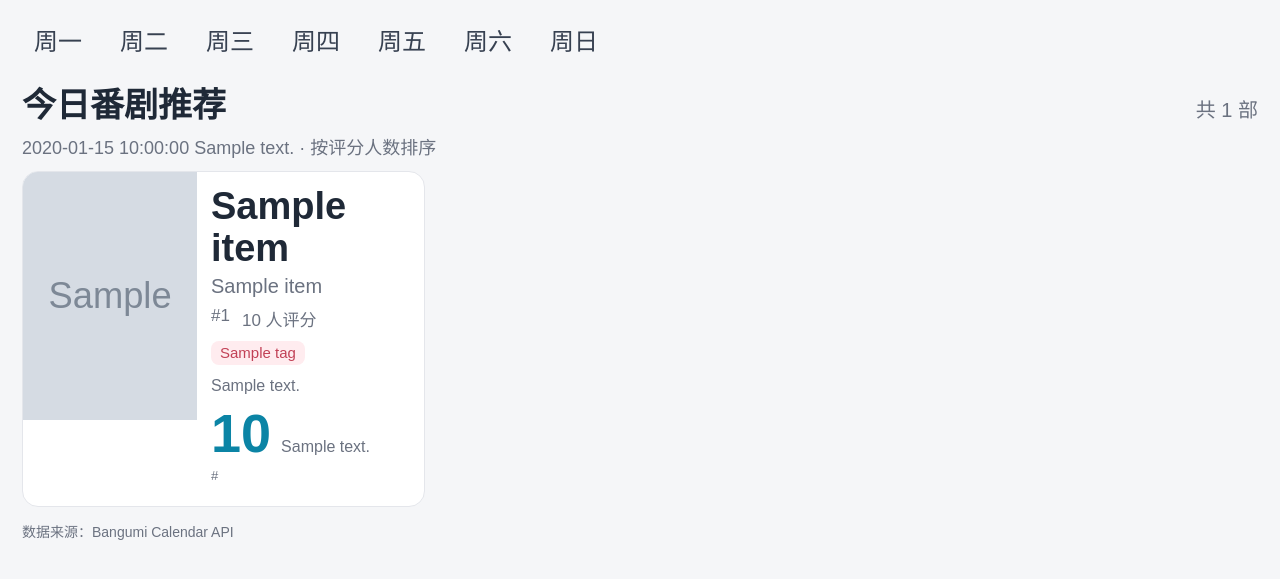
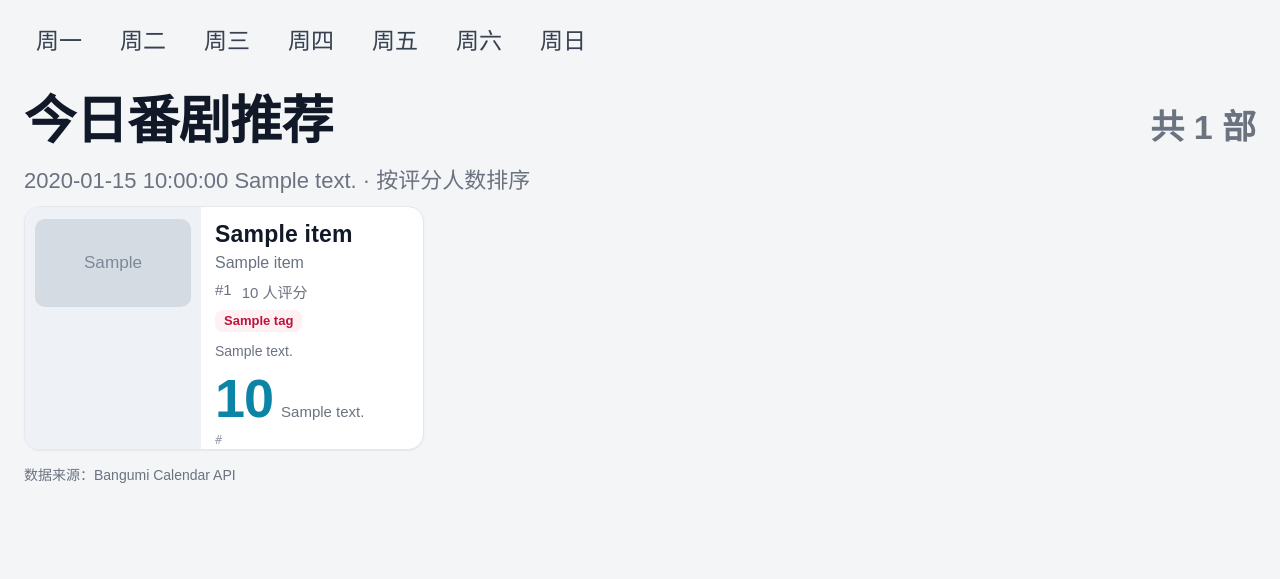
Before and after one commit to SumilerJR/astrbot_plugin_bangumi, a Python web app: template templates/bangumi_day_template.html in a window 1280 px wide. Shown: the top 579 px of the page. Run offline with Jinja, Linux system fonts and the light colour scheme; the template is opened without the code that fills it: most values are stand-ins (such as "Sample title", 1, 10 or a date in 2020); grey boxes marked "Sample" are stand-in pictures.

Commit message:
✨ [feat](bangumi): 支持周x新番并优化卡片渲染

```diff
--- a/templates/bangumi_day_template.html
+++ b/templates/bangumi_day_template.html
@@ -6,16 +6,19 @@
     <title>今日番剧推荐</title>
     <style>
       :root {
-        --page-bg: #f5f6f8;
+        --page-bg: #f3f5f7;
         --card-bg: #ffffff;
-        --card-border: #e4e6eb;
-        --text-main: #1f2937;
+        --card-border: #e5e7eb;
+        --text-main: #111827;
         --text-sub: #6b7280;
-        --text-link: #6b7280;
+        --text-link: #9ca3af;
         --score: #0b84a5;
-        --tag-bg: #ffecef;
-        --tag-text: #c24156;
-        --active-tab-bg: #d9dce3;
+        --tag-bg: #fff1f3;
+        --tag-text: #be123c;
+        --active-tab-bg: #d9dee7;
+        --active-tab-text: #111827;
+        --shadow-card: 0 1px 2px rgba(15, 23, 42, 0.06);
+        --shadow-card-hover: 0 4px 14px rgba(15, 23, 42, 0.08);
       }
 
       * {
@@ -24,10 +27,10 @@
 
       body {
         margin: 0;
-        padding: 20px 22px 28px;
+        padding: 20px 24px 30px;
         background: var(--page-bg);
         color: var(--text-main);
-        font-family: "PingFang SC", "Noto Sans SC", "Microsoft YaHei", sans-serif;
+        font-family: "MiSans", "PingFang SC", "Noto Sans SC", "Microsoft YaHei", sans-serif;
       }
 
       .board {
@@ -38,13 +41,13 @@
       .weekday-nav {
         display: flex;
         gap: 14px;
-        margin-bottom: 14px;
+        margin-bottom: 16px;
       }
 
       .weekday-tab {
         min-width: 60px;
         text-align: center;
-        font-size: 24px;
+        font-size: 23px;
         line-height: 1;
         padding: 10px 12px;
         border-radius: 12px;
@@ -53,6 +56,7 @@
 
       .weekday-tab.active {
         background: var(--active-tab-bg);
+        color: var(--active-tab-text);
         font-weight: 700;
       }
 
@@ -65,92 +69,130 @@
 
       .title {
         margin: 0;
-        font-size: 34px;
+        font-size: 52px;
+        letter-spacing: -0.5px;
         font-weight: 700;
       }
 
       .subtitle {
-        margin: 6px 0 0;
+        margin: 8px 0 0;
         color: var(--text-sub);
-        font-size: 18px;
+        font-size: 22px;
       }
 
       .count {
-        font-size: 20px;
+        font-size: 34px;
         color: var(--text-sub);
+        font-weight: 600;
       }
 
       .cards {
         display: grid;
         grid-template-columns: repeat(3, minmax(0, 1fr));
-        gap: 14px;
+        gap: 16px;
       }
 
       .card {
         display: grid;
-        grid-template-columns: 174px 1fr;
-        min-height: 248px;
+        grid-template-columns: 176px 1fr;
+        height: 244px;
         border: 1px solid var(--card-border);
         border-radius: 16px;
         overflow: hidden;
         background: var(--card-bg);
+        box-shadow: var(--shadow-card);
+        transition: box-shadow 0.16s ease;
+      }
+
+      .card:hover {
+        box-shadow: var(--shadow-card-hover);
       }
 
       .cover-wrap {
-        width: 174px;
-        height: 248px;
-        background: #eceff4;
+        width: 176px;
+        height: 244px;
+        background: #eef1f5;
+        padding: 12px 10px;
+        display: flex;
+        align-items: flex-start;
+        justify-content: center;
       }
 
       .cover {
         width: 100%;
-        height: 100%;
+        height: auto;
+        aspect-ratio: 16 / 9;
         display: block;
         object-fit: cover;
+        border-radius: 10px;
       }
 
       .cover-fallback {
         width: 100%;
-        height: 100%;
+        height: auto;
+        aspect-ratio: 16 / 9;
         display: flex;
         align-items: center;
         justify-content: center;
-        color: #9ca3af;
-        font-size: 14px;
+        color: #94a3b8;
+        font-size: 13px;
+        font-weight: 600;
+        letter-spacing: 0.2px;
+        border-radius: 10px;
+        background: #dde3ea;
       }
 
       .content {
-        padding: 14px 14px 10px;
+        padding: 14px 14px 12px;
+        display: flex;
+        flex-direction: column;
+        min-width: 0;
       }
 
       .name {
         margin: 0;
-        font-size: 38px;
-        line-height: 1.1;
+        font-size: 23px;
+        line-height: 1.2;
         font-weight: 700;
+        letter-spacing: 0.2px;
+        display: -webkit-box;
+        -webkit-line-clamp: 2;
+        -webkit-box-orient: vertical;
+        overflow: hidden;
+        overflow-wrap: anywhere;
+        word-break: break-word;
       }
 
       .alias {
         margin: 4px 0 8px;
-        font-size: 20px;
+        font-size: 16px;
         color: var(--text-sub);
-        line-height: 1.2;
+        line-height: 1.28;
+        min-height: 20px;
+        display: -webkit-box;
+        -webkit-line-clamp: 2;
+        -webkit-box-orient: vertical;
+        overflow: hidden;
+        overflow-wrap: anywhere;
+        word-break: break-word;
       }
 
       .meta-line {
         display: flex;
         flex-wrap: wrap;
-        gap: 12px;
-        margin-bottom: 10px;
+        gap: 10px;
+        margin-bottom: 8px;
         color: var(--text-sub);
-        font-size: 17px;
+        font-size: 15px;
       }
 
       .tags {
         display: flex;
         flex-wrap: wrap;
-        gap: 8px;
+        gap: 7px;
         margin-bottom: 10px;
+        max-height: 56px;
+        overflow: hidden;
       }
 
       .tag {
@@ -158,21 +200,29 @@
         border-radius: 8px;
         background: var(--tag-bg);
         color: var(--tag-text);
-        font-size: 15px;
+        font-size: 13px;
         line-height: 1.2;
+        font-weight: 600;
       }
 
       .summary {
         margin: 0 0 10px;
         color: var(--text-sub);
-        font-size: 16px;
-        line-height: 1.35;
+        font-size: 14px;
+        line-height: 1.4;
+        display: -webkit-box;
+        -webkit-line-clamp: 1;
+        -webkit-box-orient: vertical;
+        overflow: hidden;
+        overflow-wrap: anywhere;
+        word-break: break-word;
       }
 
       .score-row {
         display: flex;
         align-items: baseline;
-        gap: 10px;
+        gap: 8px;
+        margin-top: auto;
       }
 
       .score {
@@ -180,18 +230,23 @@
         font-weight: 700;
         font-size: 54px;
         line-height: 1;
+        letter-spacing: -1px;
+        font-variant-numeric: tabular-nums;
       }
 
       .score-sub {
         color: var(--text-sub);
-        font-size: 16px;
+        font-size: 15px;
+        line-height: 1.15;
       }
 
       .link {
         margin-top: 8px;
         color: var(--text-link);
-        font-size: 13px;
+        font-size: 12px;
+        line-height: 1.25;
         word-break: break-all;
+        font-family: "JetBrains Mono", "Cascadia Code", monospace;
       }
 
       .foot {
@@ -237,7 +292,7 @@
             {% if item.original_title and item.original_title != item.title %}
             <p class="alias">{{ item.original_title }}</p>
             {% else %}
-            <p class="alias">&nbsp;</p>
+            <p class="alias"></p>
             {% endif %}
 
             <div class="meta-line">
```
Also changed, not shown: main.py (+253 -100 lines), README.md.
